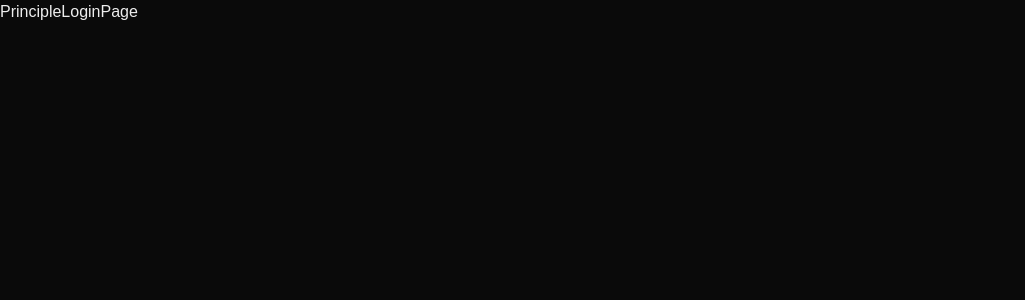
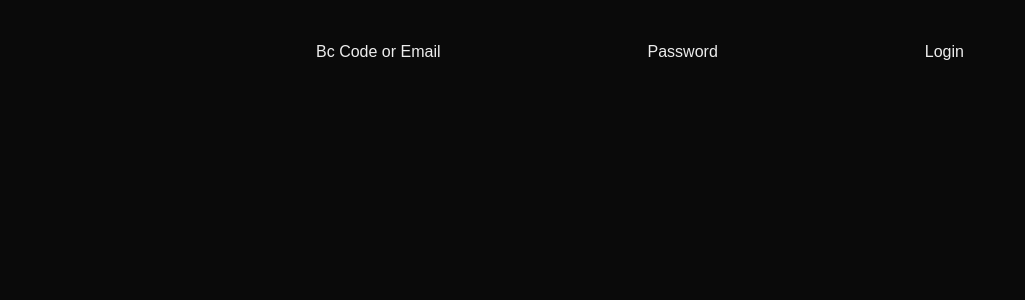
Before and after one commit to adityarwt1/School-Management-app-nextjs-mongodb, a Next.js app: page /principleLogin in a window 1280 px wide. Shown: the top 300 px of the page, without its empty margins (0-1025 px from the left). Built offline with nearby package versions, Linux system fonts and the light colour scheme.

Commit message:
login of principle is done

```diff
--- a/app/(principle)/principleLogin/page.tsx
+++ b/app/(principle)/principleLogin/page.tsx
@@ -1,3 +1,4 @@
+"use client"
 import { PrincipleLoginRequest } from '@/interfaces/ApiResponse/Principle/loginprinciple'
 import { PrincipleApi } from '@/services/Principle/Principle'
 import { useRouter } from 'next/navigation'
@@ -9,16 +10,29 @@ const PrincipleLoginPage = () => {
     bcCode:"",
     email:""
   })
+  console.log(data)
   const router = useRouter()
   const [isLoadin, setIsloading] = useState<boolean>(false)
   const [error, setError] = useState<string>('')
   const principleServices  = new PrincipleApi()
-  const handleChange  = (e:ChangeEvent<HTMLInputElement>)=>{
-    const {name, value} = e.target
+
+  const handleFinalMove = (emailorBccode:string):string=>{
+    if(emailorBccode.includes("@")){
+      setData(prev =>({
+        ...prev,
+        "bcCode":""
+      }))
+      return "email"
+    }else{
+      return "bcCode"
+    }
+  }
+  const handleChange  =  (e:ChangeEvent<HTMLInputElement>)=>{
+    const {name,value} = e.target
 
     setData(prev=> ({
       ...prev,
-      [name]:value
+      [name === "password" ? name :handleFinalMove(value)]:value
     }))
   }
   const hanldeSubmit = async (e:React.FormEvent<HTMLFormElement>)=>{
@@ -35,14 +49,22 @@ const PrincipleLoginPage = () => {
           setError("Something went wrong.")
         }
       } catch (error) {
-        setError("Something went wrong.")
+        setError( (error as Error).message ||  "Something went wrong.")
       }finally{
         setIsloading(false)
       }
   }
 
   return (
-    <div>PrincipleLoginPage</div>
+    <div className='flex justify-center items-center w-full h-fit pt-10'>
+      <form onSubmit={hanldeSubmit}>
+        <label htmlFor="bcCode">Bc Code or Email</label>
+        <input type="text" onChange={handleChange} required name='bcCode'/>
+        <label htmlFor="password">Password</label>
+        <input type="text" onChange={handleChange} required name='password'/>
+        <button type='submit' disabled={isLoadin}>{isLoadin ? "Login...":"Login"}</button>
+      </form>
+    </div>
   )
 }
 
```
